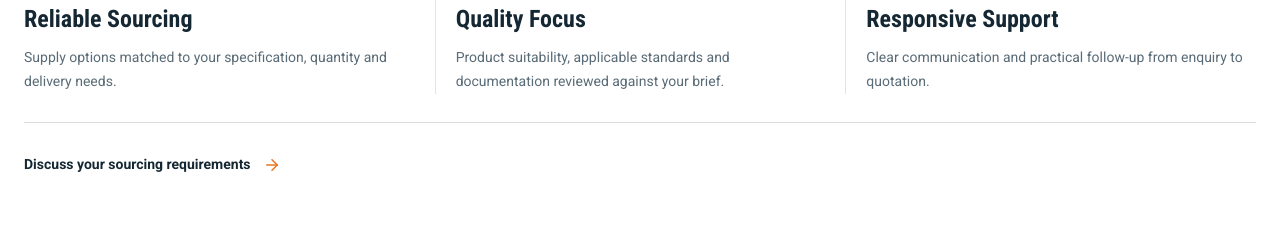
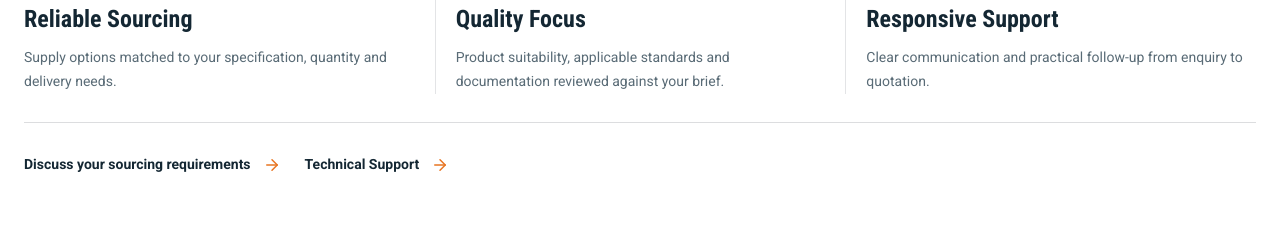
Before and after one commit to ahmedprgice/zadco, a React (Vite) app: page / in a window 1280 px wide. Shown: the part 3340-3577 px from the top of the page. Built offline with nearby package versions, Linux system fonts and the light colour scheme.

Commit message:
Add technical support link to homepage

```diff
--- a/src/HomePage.tsx
+++ b/src/HomePage.tsx
@@ -213,7 +213,10 @@ export default function HomePage() {
               </article>
             )})}
           </div>
-          <a href="/contact#rfq" className="home-why-enquiry">Discuss your sourcing requirements <ArrowRight size={18} aria-hidden="true" /></a>
+          <div className="flex flex-wrap gap-x-6 gap-y-2">
+            <a href="/contact#rfq" className="home-why-enquiry">Discuss your sourcing requirements <ArrowRight size={18} aria-hidden="true" /></a>
+            <a href="/about#technical-support" className="home-why-enquiry">Technical Support <ArrowRight size={18} aria-hidden="true" /></a>
+          </div>
         </div>
       </section>
 
```
